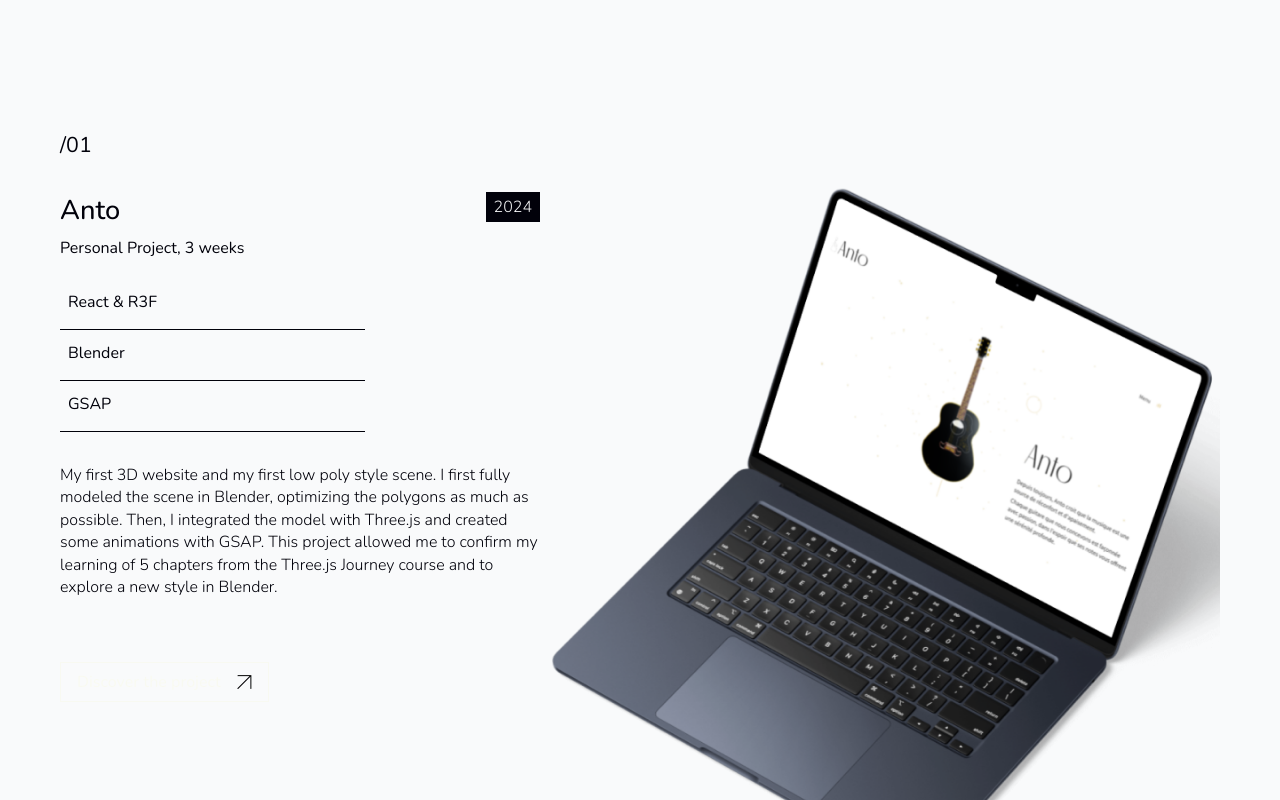
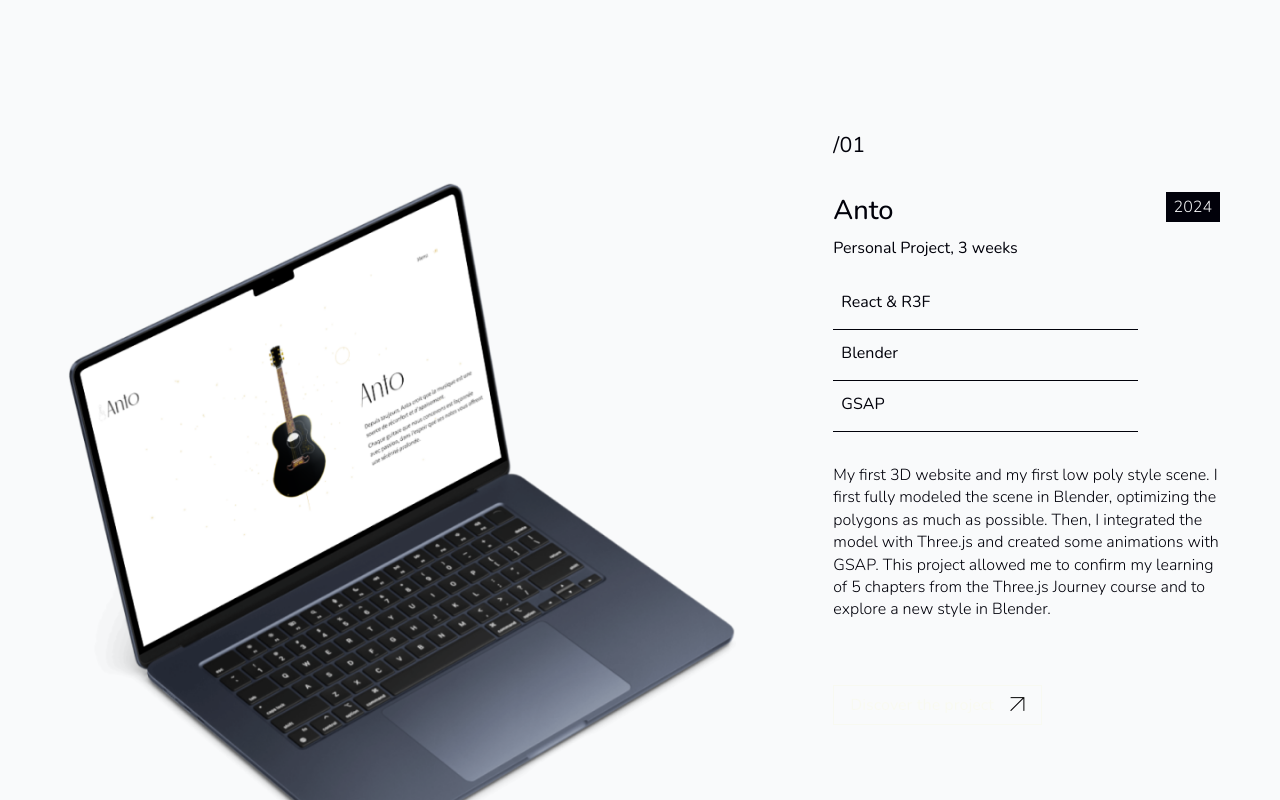
Before and after one commit to BillelT/billeltighidet.github.io, a React (Vite) app: page /about in a window 1280 px wide. Shown: the part 3200-4000 px from the top of the page. Built offline with nearby package versions, Linux system fonts and the light colour scheme.

Commit message:
update anto mock up

```diff
--- a/src/components/projects-section/projects-section.jsx
+++ b/src/components/projects-section/projects-section.jsx
@@ -25,7 +25,7 @@ export default function ProjectsSection({ count, cta, title }) {
           <article key={index} className="project container r-g-64">
             <div
               className={`grid r-g-54 ma-w-500  magnet-container m-p--10 ${
-                index % 2 === 0 ? "gc-f-1-6" : "gc-f-9-13"
+                index % 2 === 1 ? "gc-f-1-6" : "gc-f-9-13"
               }`}
             >
               <div className="grid r-g-32">
@@ -71,7 +71,7 @@ export default function ProjectsSection({ count, cta, title }) {
             </div>
             <div
               className={`img-container ${
-                index % 2 === 0 ? "gc-f-6-13" : "gc-f-1-8 ls-gr-1"
+                index % 2 === 1 ? "gc-f-6-13" : "gc-f-1-8 ls-gr-1"
               }`}
             >
               <a
```
Also changed, not shown: public/img/mockups/1.png.
